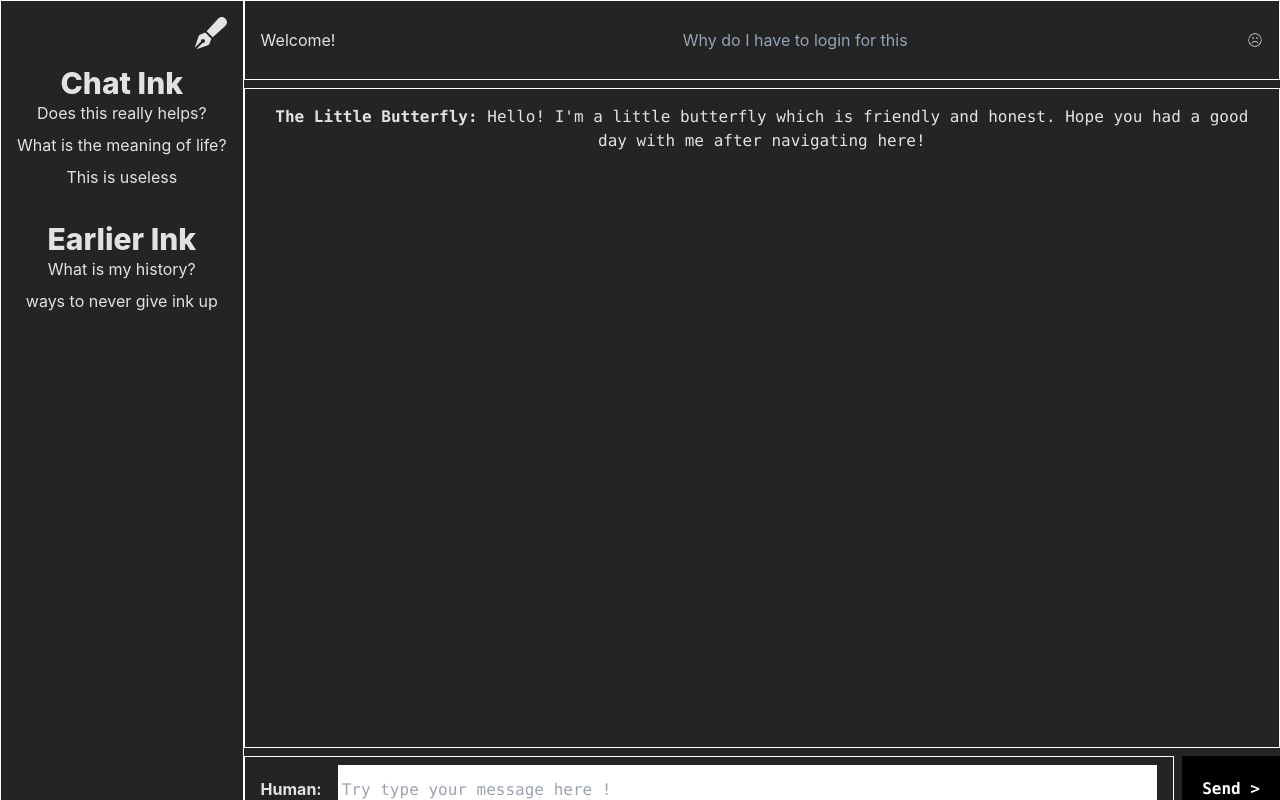
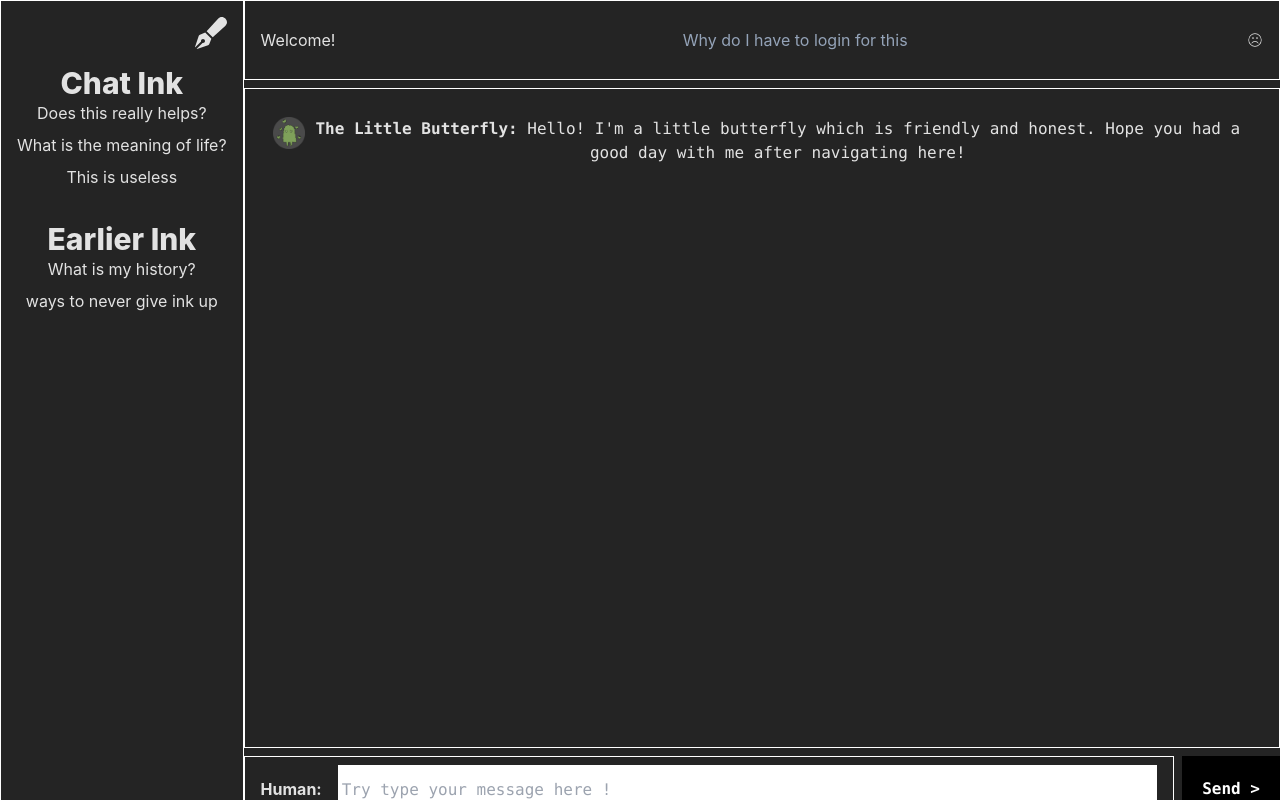
Before and after one commit to rafilo/Inkredible_AI, a React (Vite) app: page /chat in a window 1280 px wide. Shown: the top 800 px of the page. Built offline with nearby package versions, Linux system fonts and the light colour scheme.

Commit message:
add icon for ai and human

```diff
--- a/src/chatbox.jsx
+++ b/src/chatbox.jsx
@@ -1,5 +1,7 @@
 import { useState } from "react";
 import axios from "axios";
+import AIimg from "./assets/WechatIMG149.jpg"
+import humanimg from  "./assets/WechatIMG152.jpg"
 
 function ChatBox() {
   const [loading, setLoading] = useState(false);
@@ -50,8 +52,9 @@ function ChatBox() {
       <div className="border-white border border-solid p-4 mb-2 grow overflow-y-scroll">
         <pre>
           {messages.map((elem, key) => (
-            <p key={key} className="whitespace-pre-wrap">
-              <b>{elem.is_user_message ? "Human:" : "The Little Butterfly:"}</b>{" "}
+            <p key={key} className="whitespace-pre-wrap p-3">
+              <img className="w-8 h-8 float-start" src={elem.is_user_message ? humanimg : AIimg}></img>
+              <b>{elem.is_user_message ? "U:" : "The Little Butterfly:"}</b>{" "}
               {elem.content}
             </p>
           ))}
```
Also changed, not shown: src/assets/WechatIMG149.jpg (added), src/assets/WechatIMG152.jpg (added).
